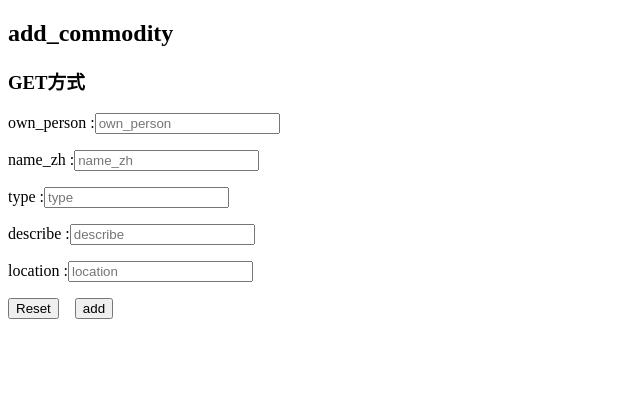
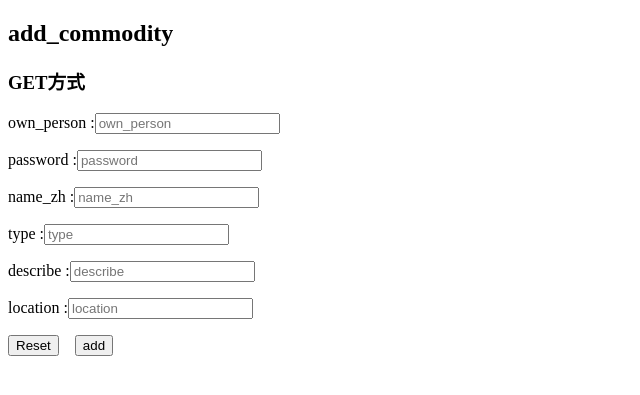
Before and after one commit to NCCU104703012/database_project, a Django app: page /add_commodity/ in a window 1280 px wide. Shown: the top 395 px of the page, without its empty margins (0-640 px from the left). Run offline with Django 3.2, Linux system fonts and the light colour scheme.

Commit message:
增加商品-> 增加密碼檢驗

```diff
--- a/nccu_database_project/main_search/templates/set_commodity.html
+++ b/nccu_database_project/main_search/templates/set_commodity.html
@@ -9,6 +9,7 @@
     <h3>GET方式</h3>
     <form action="/set_commodity" method="get" name="add_user">
         <p><span>own_person :</span><input type="text" placeholder="own_person" name="own_person"></p>
+        <p><span>password :</span><input type="text" placeholder="password" name="password"></p>
         <p><span>name_zh :</span><input type="text" placeholder="name_zh" name="name_zh"></p>
         <p><span>type :</span><input type="text" placeholder="type" name="type"></p>
         <p><span>describe :</span><input type="text" placeholder="describe" name="describe"></p>
--- a/nccu_database_project/main_search/views.py
+++ b/nccu_database_project/main_search/views.py
@@ -46,6 +46,7 @@ def add_commodity(request):
 def set_commodity(request):
     if request.method == "GET":
         own_person_get = request.GET["own_person"]
+        password_get = request.GET["password"]
         name_zh_get = request.GET["name_zh"]
         type_get = request.GET["type"]
         describe_get = request.GET["describe"]
@@ -55,6 +56,9 @@ def set_commodity(request):
 
     own_person_object = User.objects.filter(name_zh = own_person_get )
     if own_person_object.count() != 1 :
+        return render(request, 'set_commodity_fail.html')
+
+    if own_person_object[0].password != password_get :
         return render(request, 'set_commodity_fail.html')
 
     type_object = Type.objects.filter(name_zh = type_get )
@@ -76,5 +80,6 @@ def set_commodity(request):
     commodity.describe = describe_get
     commodity.location = location_object[0]
     commodity.state = state_object[0]
+    commodity.save()
 
     return render(request, 'set_commodity_success.html')
```
Also changed, not shown: nccu_database_project/db.sqlite3.
